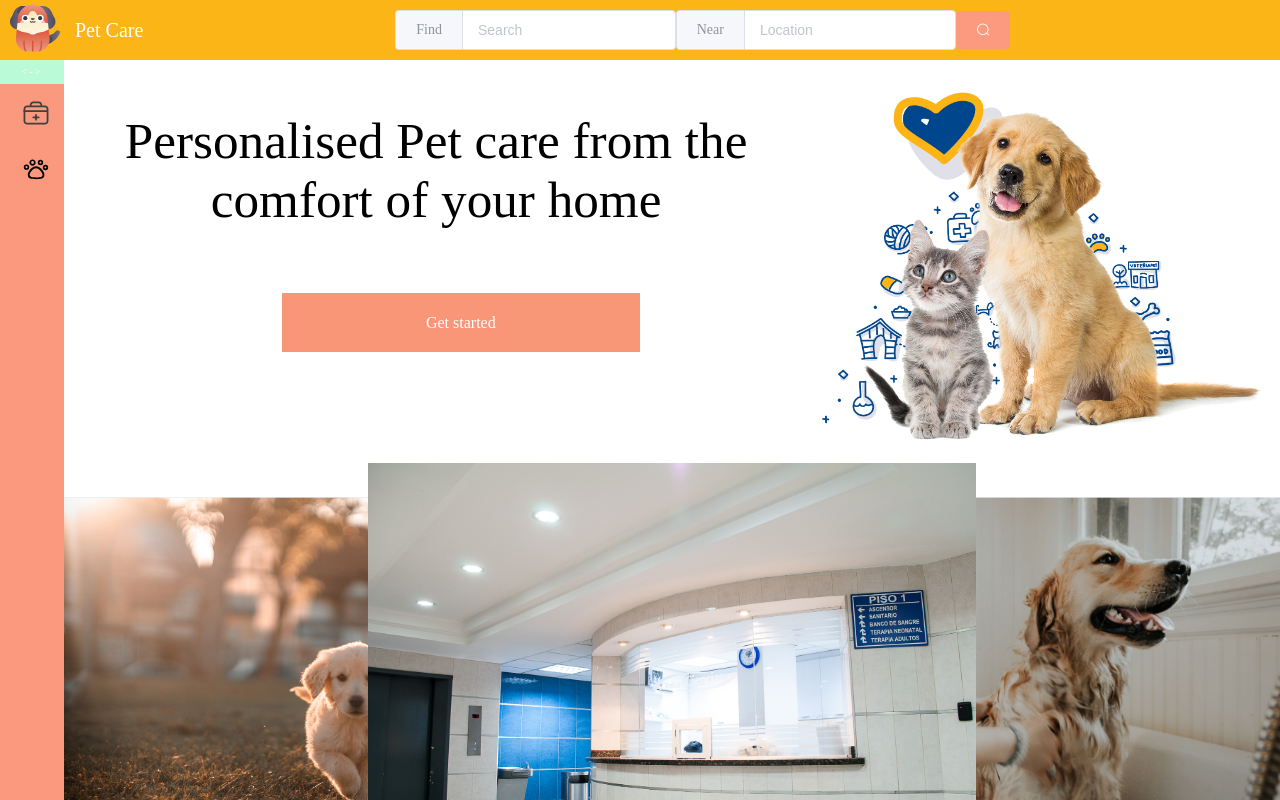
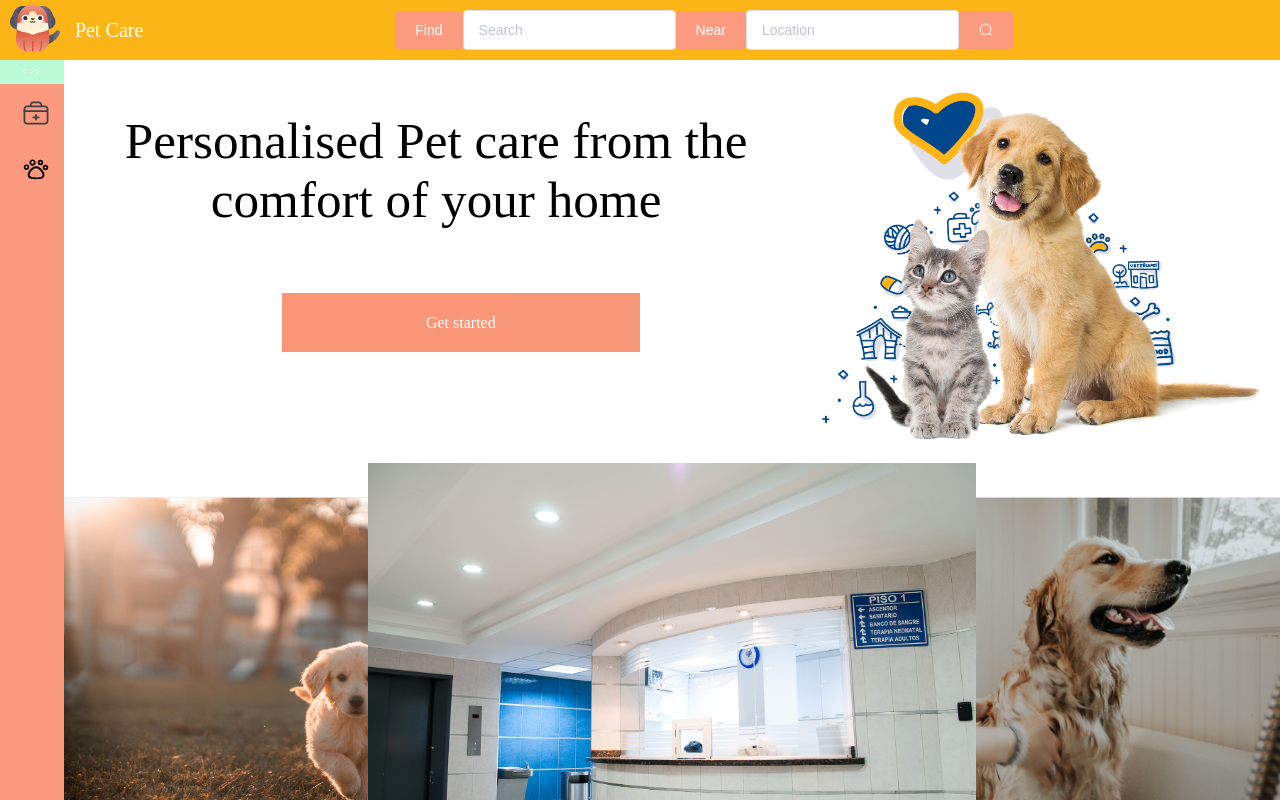
Before and after one commit to BarryTong98/PetCare, a Vue app: page /#/welcome in a window 1280 px wide. Shown: the top 800 px of the page. Built offline with nearby package versions, Linux system fonts and the light colour scheme.

Commit message:
search input component update

```diff
--- a/src/components/HomePage/Home.vue
+++ b/src/components/HomePage/Home.vue
@@ -9,14 +9,16 @@
         <span class="homeName">Pet Care</span>
       </div>
       <div class="searchInput" style="font-family: PPWoodland-Bold">
-        <el-input  placeholder="Search" v-model="input1">
-          <div  slot="prepend">Find</div>
+        <el-button class="twoinput" type="primary">Find</el-button>
+        <el-input placeholder="Search" v-model="input1">
         </el-input>
-        <el-input  placeholder="Location" v-model="input2">
-          <template slot="prepend">Near</template>
+        <el-button class="twoinput" type="primary">Near</el-button>
+        <el-input placeholder="Location" v-model="input2">
         </el-input>
-        <el-button  class="searchBtn" type="info" icon="el-icon-search"></el-button>
-        <el-button style="margin-right: -55%;margin-left: 55%" type="info" class="signoutButton" @click="logout">Login</el-button>
+        <el-button class="searchBtn" type="info" icon="el-icon-search"></el-button>
+        <el-button style="margin-right: -55%;margin-left: 55%" type="info" class="signoutButton" @click="logout">Login
+        </el-button>
+
       </div>
 
     </el-header>
@@ -58,6 +60,8 @@
             <el-menu-item-group>
               <el-menu-item index="1-1">Health Examination</el-menu-item>
               <el-menu-item index="1-2">Vaccine</el-menu-item>
+              <el-menu-item index="1-2">Skin Allergies</el-menu-item>
+              <el-menu-item index="1-2">Skin Infection</el-menu-item>
             </el-menu-item-group>
 
           </el-submenu>
@@ -78,8 +82,11 @@
               <span>Grooming</span>
             </template>
             <el-menu-item-group>
-              <el-menu-item index="1-1">*****</el-menu-item>
-              <el-menu-item index="1-2">*****</el-menu-item>
+              <el-menu-item index="1-1">Shampoo & Bath</el-menu-item>
+              <el-menu-item index="1-2">Nail Trimming</el-menu-item>
+              <el-menu-item index="1-3">Full Body Brush</el-menu-item>
+              <el-menu-item index="1-4">Undercoat Removal</el-menu-item>
+              <el-menu-item index="1-5">Ear Cleaning</el-menu-item>
             </el-menu-item-group>
           </el-submenu>
         </el-menu>
@@ -131,7 +138,12 @@ export default {
 
 <style lang="less" scoped>
 
-.searchInput{
+.twoinput {
+  background-color: #fb9a7f;
+  border: transparent;
+}
+
+.searchInput {
   margin-left: 20%;
 }
 
@@ -171,6 +183,7 @@ body {
   > div {
     display: flex;
     align-items: center;
+
     .dogimg {
       width: 50px;
       height: 50px;
--- a/src/plugins/element.js
+++ b/src/plugins/element.js
@@ -1,6 +1,6 @@
 import Vue from 'vue'
 //导入弹框提示组件
-import { Button, Form, FormItem, Input, Message , Container, Header, Aside, Main, Carousel, CarouselItem, Menu,MenuItemGroup,MenuItem,Submenu, Card, Row,Radio,RadioGroup} from 'element-ui'
+import { Button, Form, FormItem, Input, Message , Container, Header, Aside, Main, Carousel, CarouselItem, Menu,MenuItemGroup,MenuItem,Submenu, Card, Row,Radio,RadioGroup,DropdownMenu,Dropdown,DropdownItem} from 'element-ui'
 
 Vue.use(Button)
 Vue.use(Form)
@@ -20,4 +20,7 @@ Vue.use(Card)
 Vue.use(Row)
 Vue.use(Radio)
 Vue.use(RadioGroup)
+Vue.use(Dropdown)
+Vue.use(DropdownMenu)
+Vue.use(DropdownItem)
 Vue.prototype.$message = Message
```
